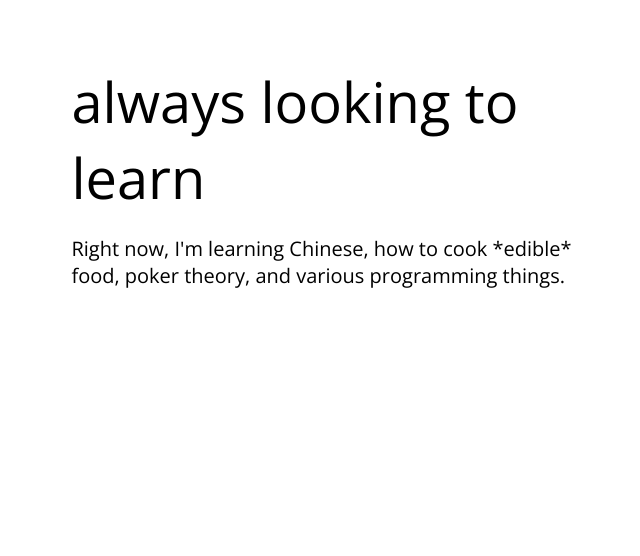
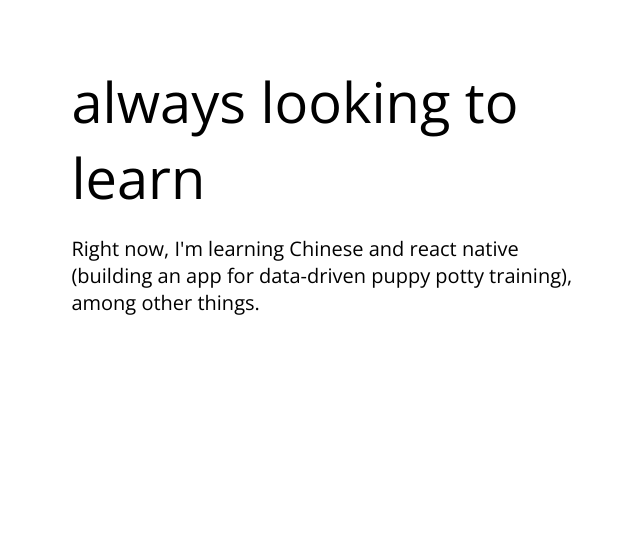
Before and after one commit to davidbzhao/Portfolio, a Django app: page / in a window 1280 px wide. Shown: the part 1612-2168 px from the top of the page, without its empty margins (308-948 px from the left). Run offline with Django 3.2, Linux system fonts and the light colour scheme; data that the repository does not hold is empty.

Commit message:
Update learning section

```diff
--- a/intro/templates/intro/index.html
+++ b/intro/templates/intro/index.html
@@ -18,7 +18,7 @@
         <div class="event">
             <h1 class="title">always looking to learn</h1>
             <p class="content">
-                Right now, I'm learning Chinese, how to cook *edible* food, poker theory, and various programming things.
+                Right now, I'm learning Chinese and react native (building an app for data-driven puppy potty training), among other things.
             </p>
         </div>
         {% for event in events %}
```
